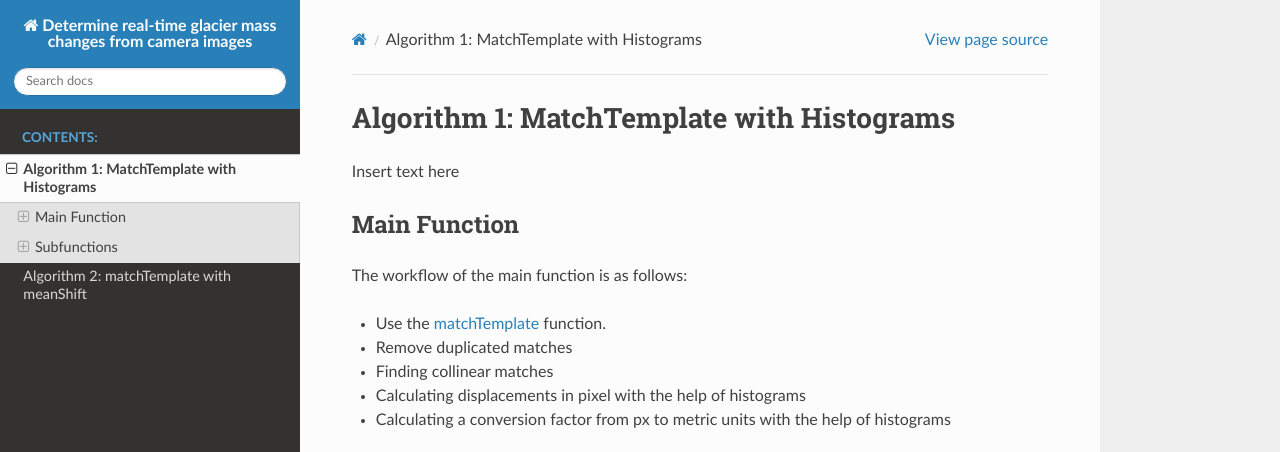
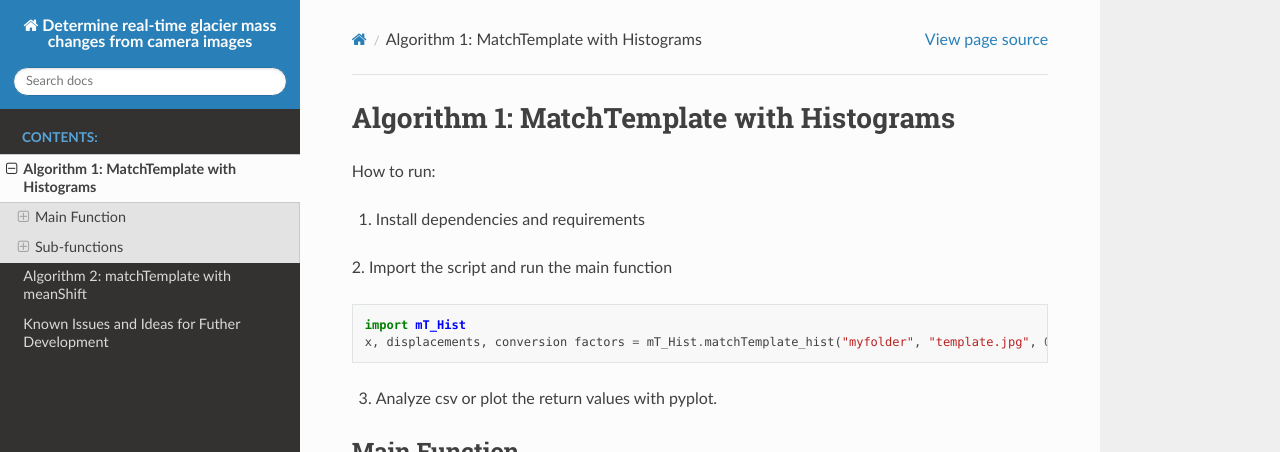
Before and after one commit to acremona/glacier-anomalies-at-point-scale, a Sphinx documentation site: the page built from sphinx/algorithm1.rst, in a window 1280 px wide and 1400 px high, cut to the strip 0-452 px from the top of the window. Built offline with Sphinx 7.4.7 and the Read the Docs theme 2.0.0, drawn with Linux system fonts in a browser that asks for light colours; some of the changed text lies outside the part shown.

Commit message:
Renamed files, updated requirements, added docs

```diff
--- a/requirements.txt
+++ b/requirements.txt
@@ -4,3 +4,5 @@ imutils~=0.5.3
 matplotlib~=3.3.2
 pyqtgraph~=0.11.0
 PyQt5~=5.15.1
+pandas~=1.1.3
+scikit-learn~=0.23.2
--- a/sphinx/algorithm1.rst
+++ b/sphinx/algorithm1.rst
@@ -1,6 +1,16 @@
 Algorithm 1: MatchTemplate with Histograms
 ============================================
-Insert text here
+
+How to run:
+
+1. Install dependencies and requirements
+2. Import the script and run the main function
+::
+
+    import mT_Hist
+    x, displacements, conversion factors = mT_Hist.matchTemplate_hist("myfolder", "template.jpg", 0.70, wait=1, vis=False, plotting=False, csv=True)
+
+3. Analyze csv or plot the return values with pyplot.
 
 Main Function
 ---------------
@@ -12,7 +22,7 @@ The workflow of the main function is as follows:
 * Calculating displacements in pixel with the help of histograms
 * Calculating a conversion factor from px to metric units with the help of histograms
 
-.. automodule:: matchtemplate
+.. automodule:: mT_Hist
     :members: matchTemplate_hist
 
 Important instructions for the template image
@@ -47,7 +57,7 @@ Important instructions for the image series
 ~~~~~~~~~~~~~~~~~~~~~~~~~~~~~~~~~~~~~~~~~~~~~~
 The whole time series is a set of images in a folder. This folder is given the function as an input. The following criteria should be met:
 
-* The import order is alphabetical.
+* The import order is alphabetical. This is unproblematic if the filename convention is followed.
 * The filenames must be timestamps in the following format: yyyy-mm-dd_hh-mm (e.g. 2019-06-27_11-59.jpg) other image file types are also allowed
 * The algorithm is tested and optimized for time intervals of 20 minutes between images. Different intervals are generally possible (yet untested), but the displacements between two images must not exceed 4 cm.
 * Footage from installation work at the beginning of the time series must be removed. The first image should only contain the installed pole.
@@ -65,31 +75,31 @@ Some remarks:
 * Higher thresholds may lead to a loss of correlation and termination of the program if there is a longer period of bad quality images (e.g. snowfall)
 * Lower thresholds may lead to higher instability of the algorithm (wrong displacement calculations)
 
-Subfunctions
+Sub-functions
 ---------------------------------------
 The following functions are called by the main function. Those functions are not intended to use individually. The documentation is therefore purely for a better understanding of the main function.
 
 Removing Duplicates
 ~~~~~~~~~~~~~~~~~~~~
-.. automodule:: matchtemplate
+.. automodule:: mT_Hist
     :members: remove_duplicates
 
 Finding Collinear Matches
 ~~~~~~~~~~~~~~~~~~~~~~~~~~
-.. automodule:: matchtemplate
+.. automodule:: mT_Hist
     :members: find_collinear
 
 Calculating Displacements
 ~~~~~~~~~~~~~~~~~~~~~~~~~~
-.. automodule:: matchtemplate
+.. automodule:: mT_Hist
     :members: get_distance, compare_matches
 
 Calculating Conversion Factor
 ~~~~~~~~~~~~~~~~~~~~~~~~~~~~~~
-.. automodule:: matchtemplate
+.. automodule:: mT_Hist
     :members: get_scale, clean_scales, px_to_cm
 
 Other functions
 ~~~~~~~~~~~~~~~~
-.. automodule:: matchtemplate
+.. automodule:: mT_Hist
     :members: load_images_from_folder, draw_rectangle
```
Also changed, not shown: mT_Hist.py (renamed from matchtemplate.py, +0 -14 lines), sphinx/algorithm2.rst (renamed from sphinx/code.rst, +6 -3 lines), sphinx/index.rst (+14 -1 lines), sphinx/outlook.rst (added, +38 -0 lines).
